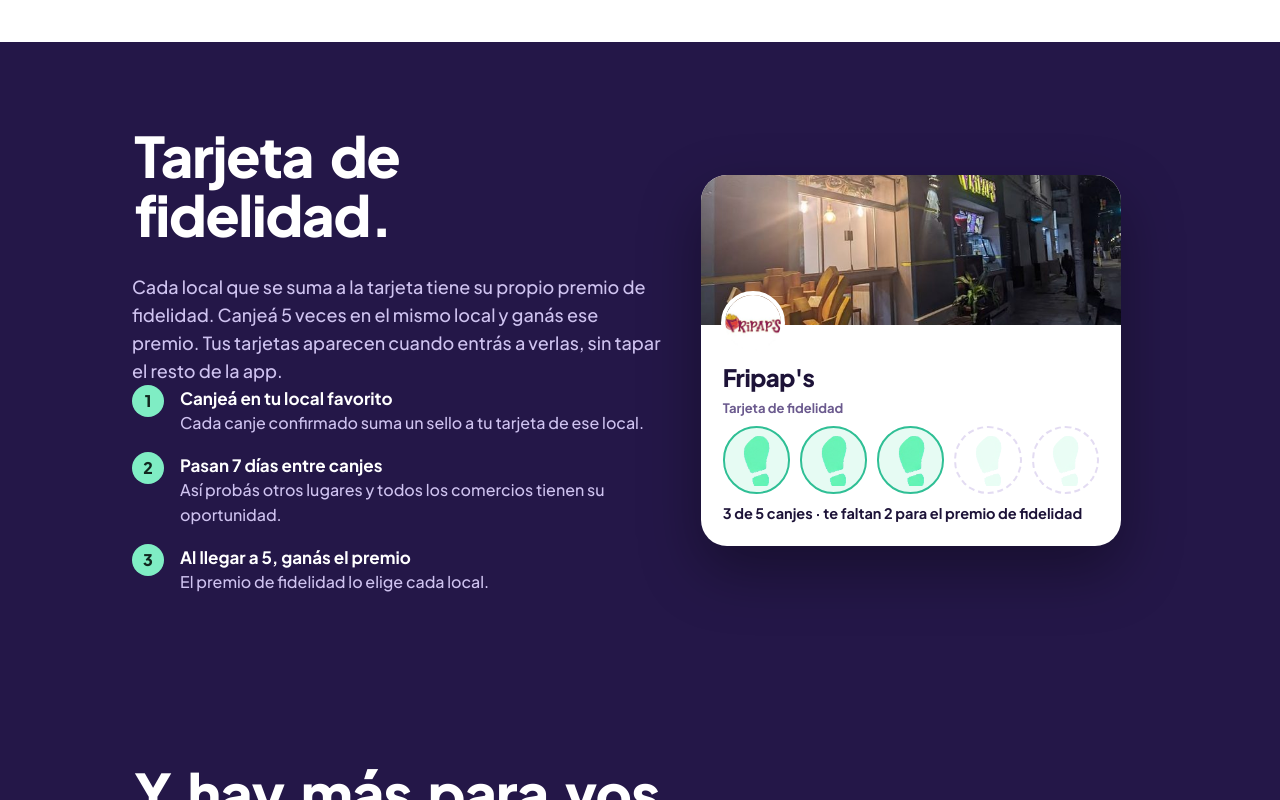
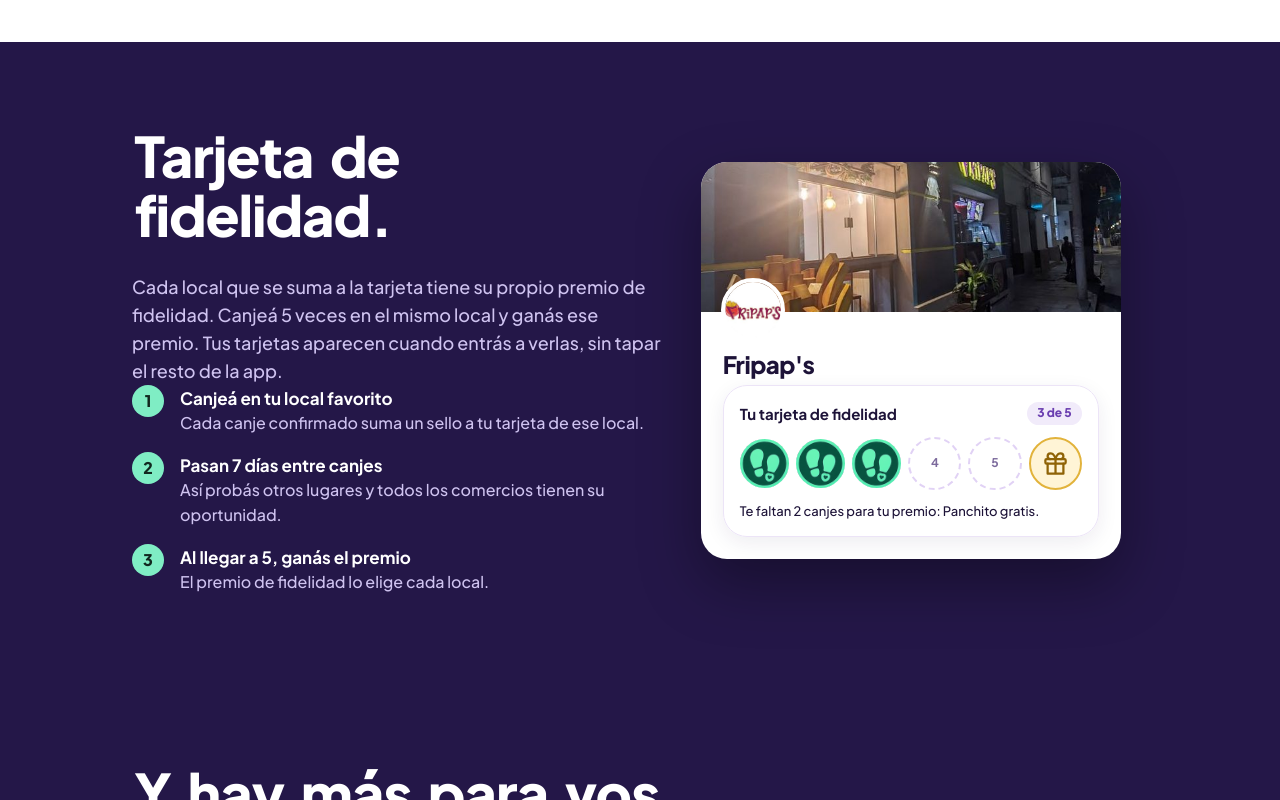
Before and after one commit to laptopsuarez1-web/camina-app, a Next.js app in the folder apps/partner/: page / in a window 1280 px wide. Shown: the part 11200-12000 px from the top of the page. Built offline with nearby package versions, Linux system fonts and the light colour scheme.

Commit message:
Web: la tarjeta de fidelidad de la landing usa el diseño real de la app (monedas, pastilla 3 de 5, regalo)
Co-Authored-By: Claude Sonnet 5.5 <noreply@anthropic.com>
Claude-Session: https://claude.ai/code/session_01518nHyTrXg3Pyc5pmBX1bM

```diff
--- a/apps/partner/src/components/landing/landing.css
+++ b/apps/partner/src/components/landing/landing.css
@@ -252,11 +252,15 @@
 
 .soon{display:inline-block;margin-bottom:14px;font-size:12.5px;font-weight:800;color:var(--mint-d);background:var(--gold);border-radius:999px;padding:5px 12px}
 .fid{display:grid;gap:32px;align-items:center}
-.fid-row{display:flex;gap:10px}
-.fid-row span{flex:1;aspect-ratio:1;border-radius:50%;border:2px dashed #cdbfe8;display:grid;place-items:center;opacity:.55}
-.fid-row span img{width:44%;height:auto;opacity:.25}
-.fid-row span.on{border:2px solid #2fbf95;background:#e6fbf3;opacity:1}
-.fid-row span.on img{opacity:1}
+.fid-real{border-radius:24px;border:1px solid #ece4f7;padding:16px;display:grid;gap:12px;box-shadow:0 6px 20px rgba(36,23,72,.08)}
+.fid-head{display:flex;align-items:center;justify-content:space-between;gap:8px}
+.fid-head b{font-size:15px}
+.fid-pill{font-size:12px;font-weight:800;color:#6B3FB0;background:#F1EBFA;border-radius:999px;padding:2px 10px}
+.fid-row{display:flex;gap:7px;align-items:center}
+.fid-row>*{flex:1;aspect-ratio:1;border-radius:50%;min-width:0}
+.fid-row .coin{object-fit:cover}
+.fid-row .empty{border:2px dashed #E1D2F5;display:grid;place-items:center;font-size:12px;font-weight:700;color:#7C6A9C}
+.fid-row .gift{border:2px solid #E2B33C;background:#FFF4D6;display:grid;place-items:center}
 @media (min-width:900px){.fid{grid-template-columns:1.2fr 1fr}}
 .kin{padding-bottom:.25em}
 
@@ -267,7 +271,7 @@
 .fid-body{padding:40px 22px 22px;display:grid;gap:8px}
 .fid-body h3{font-size:24px}
 .fid-body small{font-size:13px;color:var(--muted);font-weight:700}
-.fid-body p{font-size:14.5px;font-weight:700}
+.fid-body p{font-size:13px;line-height:1.4;font-weight:500;margin:0}
 .fid-steps{list-style:none;margin:28px 0 0;padding:0;display:grid;gap:16px}
 .fid-steps li{display:grid;grid-template-columns:36px 1fr;gap:12px;color:#cfc3f0}
 .fid-steps li span{width:32px;height:32px;border-radius:50%;background:var(--mint);color:var(--mint-d);display:grid;place-items:center;font-weight:800}
--- a/apps/partner/src/components/landing/shared.tsx
+++ b/apps/partner/src/components/landing/shared.tsx
@@ -601,15 +601,28 @@ export function Fidelidad({ para }: { para: 'gente' | 'comercios' }) {
           </div>
           <div className="fid-body">
             <h3>{local.nombre}</h3>
-            <small>Tarjeta de fidelidad</small>
-            <div className="fid-row">
-              {[1, 2, 3, 4, 5].map((n) => (
-                <span key={n} className={n <= 3 ? 'on' : ''}>
-                  <Image src="/web/camina-foot.png" alt="" width={20} height={36} />
+            <div className="fid-real">
+              <div className="fid-head">
+                <b>Tu tarjeta de fidelidad</b>
+                <span className="fid-pill">3 de 5</span>
+              </div>
+              <div className="fid-row">
+                {[1, 2, 3, 4, 5].map((n) =>
+                  n <= 3 ? (
+                    <Image key={n} className="coin" src="/web/camina-coin.png" alt="" width={72} height={72} />
+                  ) : (
+                    <span key={n} className="empty">{n}</span>
+                  ),
+                )}
+                <span className="gift" aria-hidden="true">
+                  <svg viewBox="0 0 24 24" width="55%" height="55%" fill="none" stroke="#8F6307" strokeWidth="2" strokeLinecap="round" strokeLinejoin="round">
+                    <rect x="3" y="8" width="18" height="4" rx="1" />
+                    <path d="M12 8v13M19 12v9H5v-9M7.5 8a2.5 2.5 0 1 1 0-5C11 3 12 8 12 8s1-5 4.5-5a2.5 2.5 0 1 1 0 5" />
+                  </svg>
                 </span>
-              ))}
+              </div>
+              <p>Te faltan 2 canjes para tu premio: Panchito gratis.</p>
             </div>
-            <p>3 de 5 canjes · te faltan 2 para el premio de fidelidad</p>
           </div>
         </InView>
       </div>
```
Also changed, not shown: apps/partner/public/web/camina-coin.png (added).
